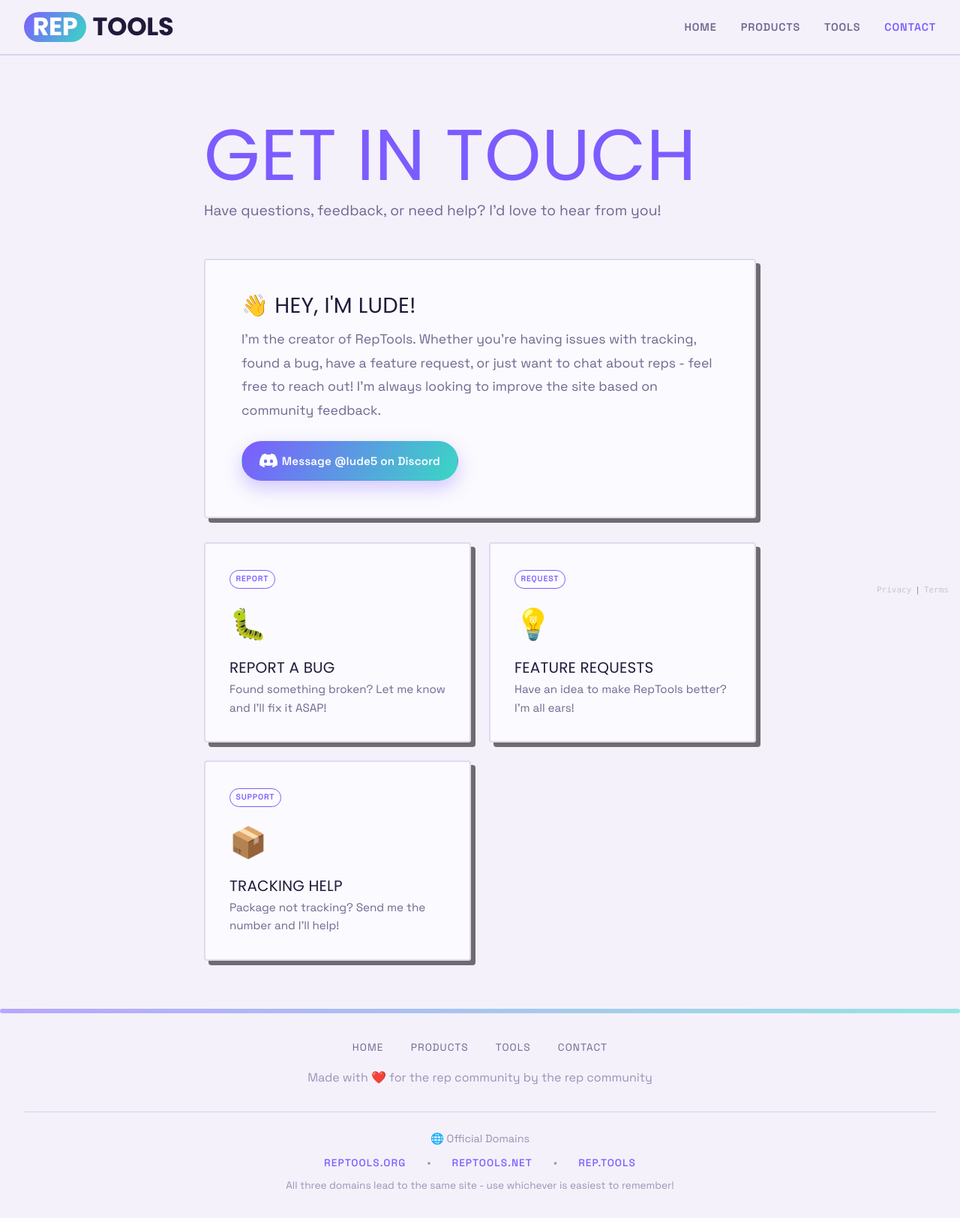
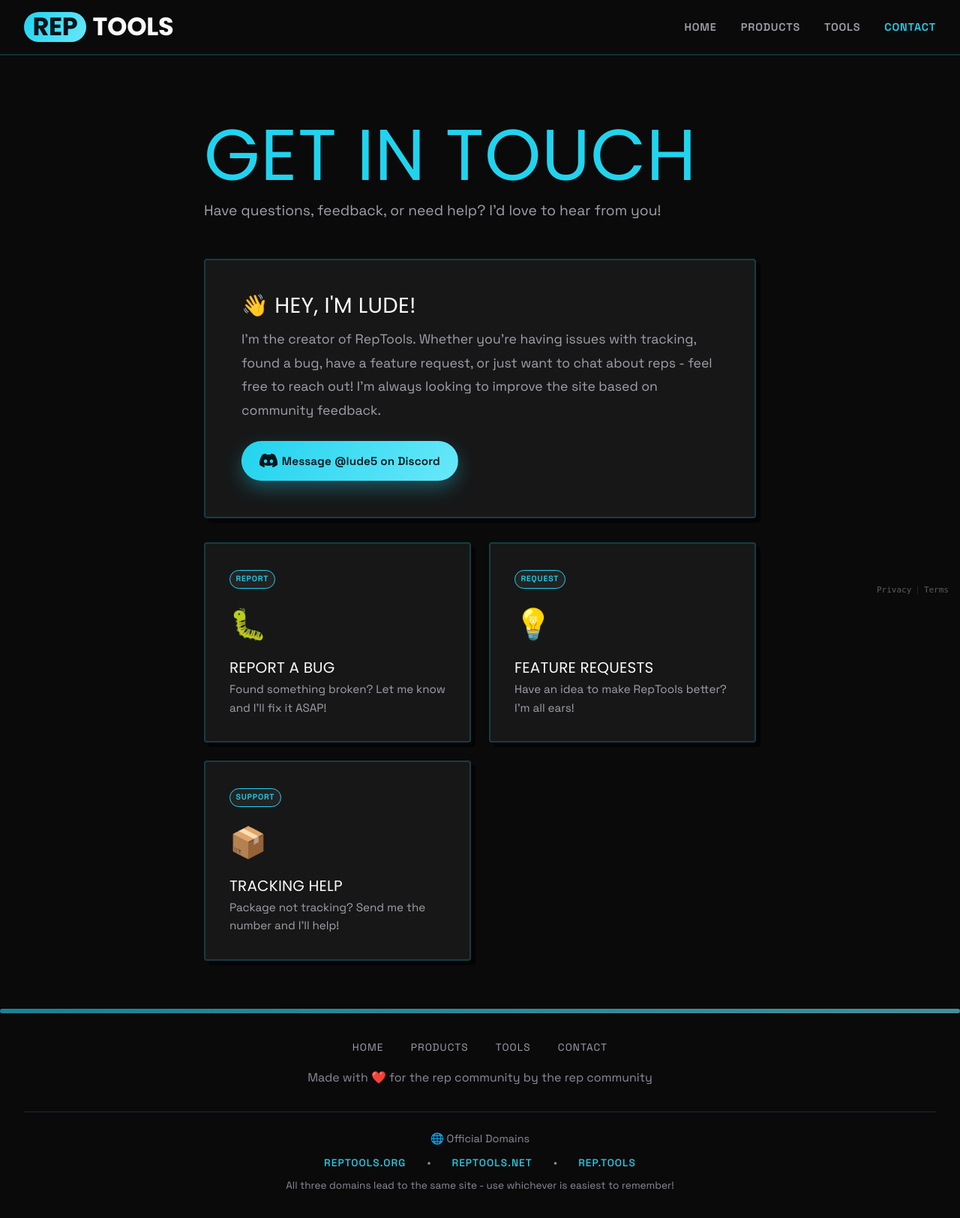
Before and after one commit to wl3512-lab/reptools-soft-glass, a Flask app: page /contact in a window 1280 px wide. Shown: the whole page at 75% size. Run offline with Flask 3, Linux system fonts and the light colour scheme; some libraries are stand-ins or nearby versions.

Commit message:
Unify palette: all prototypes now share the original black + cyan (#0a0a0b / #22d3ee); styles stay distinct per theme

```diff
--- a/static/css/brand.css
+++ b/static/css/brand.css
@@ -1,31 +1,31 @@
 /* ============================================================
    RepTools brand layer — SOFT GLASS
-   Light pastel glassmorphism: frosted panels, rounded corners,
-   gentle lavender/mint gradients, friendly rounded type.
-   Token names + .cc-* classes unchanged so templates reskin.
+   Dark glassmorphism: frosted translucent panels, pillowy rounded
+   corners, gentle cyan glow gradients, friendly rounded type.
+   SHARED black+cyan palette; personality is blur + big radius +
+   Poppins. Token names + .cc-* classes unchanged.
    ============================================================ */
 
 @import url('https://fonts.googleapis.com/css2?family=Poppins:wght@400;500;600;700;800&family=Space+Grotesk:wght@400;500;600;700&display=swap');
 
 :root{
-  /* light surfaces in "ink", dark text in "bone" */
-  --ink:        #f4f1fb;   /* soft lavender-white bg */
-  --ink-raised: rgba(255,255,255,.62); /* frosted panel */
-  --ink-line:   rgba(120,110,180,.22); /* soft border */
-  --bone:       #221a3a;   /* primary text */
-  --bone-dim:   #6f6790;   /* muted text */
+  --ink:        #0a0a0b;   /* near-black bg (shared) */
+  --ink-raised: rgba(255,255,255,.055);  /* frosted panel over dark */
+  --ink-line:   rgba(34,211,238,.20);    /* soft cyan border */
+  --bone:       #fafafa;   /* primary text */
+  --bone-dim:   #a1a1aa;   /* muted text */
 
-  --hazard:     #7c5cff;   /* PRIMARY — periwinkle */
-  --hazard-deep:#5b3df0;   /* pressed / hover */
-  --acid:       #3ad7c5;   /* secondary — mint */
-  --stamp:      #ff8bc6;   /* pink stamp */
+  --hazard:     #22d3ee;   /* PRIMARY — cyan */
+  --hazard-deep:#06b6d4;   /* pressed / hover */
+  --acid:       #67e8f9;   /* secondary — light cyan */
+  --stamp:      #22d3ee;   /* cyan stamp */
 
-  --gl:         #2bbf7e;   /* delivered */
-  --rl:         #ff6b8a;   /* issue */
-  --pending:    #ffaf54;   /* in transit */
+  --gl:         #22c55e;   /* delivered */
+  --rl:         #ef4444;   /* issue */
+  --pending:    #f59e0b;   /* in transit */
 
-  --on-hazard:  #ffffff;
-  --on-bone:    #ffffff;
+  --on-hazard:  #06141c;
+  --on-bone:    #0a0a0b;
 
   --font-display: 'Poppins', system-ui, sans-serif;
   --font-body:    'Space Grotesk', system-ui, sans-serif;
@@ -34,9 +34,9 @@
 
   --ease: cubic-bezier(0.22, 1, 0.36, 1);
 
-  --bg-primary:var(--ink); --bg-secondary:#ece7f8; --bg-card:rgba(255,255,255,.7);
-  --bg-elevated:rgba(255,255,255,.8); --border-color:var(--ink-line);
-  --text-primary:var(--bone); --text-secondary:var(--bone-dim); --text-muted:#9a93b5;
+  --bg-primary:var(--ink); --bg-secondary:#141417; --bg-card:rgba(255,255,255,.06);
+  --bg-elevated:rgba(255,255,255,.08); --border-color:var(--ink-line);
+  --text-primary:var(--bone); --text-secondary:var(--bone-dim); --text-muted:#8b8b99;
   --accent-primary:var(--hazard); --accent-secondary:var(--acid);
   --accent-success:var(--gl); --accent-tertiary:var(--pending);
   --on-accent:var(--on-hazard); --cy:var(--hazard);
@@ -44,8 +44,8 @@
 }
 
 body{ background:
-  radial-gradient(900px 600px at 12% -5%, rgba(124,92,255,.18), transparent 60%),
-  radial-gradient(800px 600px at 100% 0%, rgba(58,215,197,.16), transparent 55%),
+  radial-gradient(900px 600px at 12% -5%, rgba(34,211,238,.16), transparent 60%),
+  radial-gradient(800px 600px at 100% 0%, rgba(103,232,249,.12), transparent 55%),
   var(--ink); }
 
 .cc-wordmark{
@@ -70,27 +70,27 @@ body{ background:
   letter-spacing:.01em; font-size:.95rem; line-height:1;
   padding:.9em 1.5em; border:1px solid transparent; border-radius:999px;
   background:linear-gradient(120deg,var(--hazard),var(--acid)); color:var(--on-hazard);
-  cursor:pointer; box-shadow:0 10px 24px rgba(124,92,255,.32); text-decoration:none;
+  cursor:pointer; box-shadow:0 10px 24px rgba(34,211,238,.32); text-decoration:none;
   transition:transform .18s var(--ease), box-shadow .2s var(--ease), filter .2s var(--ease);
 }
-.cc-btn:hover{ transform:translateY(-2px); box-shadow:0 16px 32px rgba(124,92,255,.4); filter:brightness(1.03); }
+.cc-btn:hover{ transform:translateY(-2px); box-shadow:0 16px 32px rgba(34,211,238,.45); filter:brightness(1.03); }
 .cc-btn:active{ transform:translateY(0); }
-.cc-btn--ghost{ background:rgba(255,255,255,.55); color:var(--bone); border-color:var(--ink-line); -webkit-backdrop-filter:blur(10px); backdrop-filter:blur(10px); box-shadow:none; }
-.cc-btn--ghost:hover{ background:rgba(255,255,255,.8); }
+.cc-btn--ghost{ background:rgba(255,255,255,.06); color:var(--bone); border-color:var(--ink-line); -webkit-backdrop-filter:blur(10px); backdrop-filter:blur(10px); box-shadow:none; }
+.cc-btn--ghost:hover{ background:rgba(255,255,255,.12); }
 
 .cc-box{
   background:var(--ink-raised); border:1px solid var(--ink-line); border-radius:22px;
   -webkit-backdrop-filter:blur(16px); backdrop-filter:blur(16px);
-  box-shadow:0 18px 50px rgba(60,40,120,.16), inset 0 1px 0 rgba(255,255,255,.6);
+  box-shadow:0 18px 50px rgba(0,0,0,.45), inset 0 1px 0 rgba(255,255,255,.08);
 }
-.cc-box--hazard{ border-color:rgba(124,92,255,.5); box-shadow:0 18px 50px rgba(124,92,255,.28); }
+.cc-box--hazard{ border-color:rgba(34,211,238,.5); box-shadow:0 18px 50px rgba(34,211,238,.22); }
 
 .cc-tag{
   display:inline-flex; align-items:center; gap:.5ch;
   font-family:var(--font-mono); font-size:.66rem; font-weight:600;
   letter-spacing:.08em; text-transform:uppercase;
   padding:.32em .7em; border:1px solid currentColor; border-radius:999px; color:var(--hazard);
-  background:rgba(255,255,255,.5);
+  background:rgba(255,255,255,.05);
 }
 .cc-tag--gl{ color:var(--gl); } .cc-tag--rl{ color:var(--rl); } .cc-tag--pending{ color:var(--pending); }
 
@@ -101,7 +101,7 @@ body{ background:
   padding:.45em .8em; transform:rotate(-5deg); letter-spacing:.02em; line-height:1.05;
 }
 
-.cc-ticker{ overflow:hidden; white-space:nowrap; border-block:1px solid var(--ink-line); background:rgba(255,255,255,.5); -webkit-backdrop-filter:blur(10px); backdrop-filter:blur(10px); padding-block:.55rem; }
+.cc-ticker{ overflow:hidden; white-space:nowrap; border-block:1px solid var(--ink-line); background:rgba(255,255,255,.05); -webkit-backdrop-filter:blur(10px); backdrop-filter:blur(10px); padding-block:.55rem; }
 .cc-ticker__track{
   display:inline-block; will-change:transform; animation:cc-marquee 40s linear infinite;
   font-family:var(--font-mono); font-size:.78rem; letter-spacing:.06em; text-transform:uppercase; color:var(--bone-dim);
@@ -110,7 +110,7 @@ body{ background:
 .cc-ticker:hover .cc-ticker__track{ animation-play-state:paused; }
 @keyframes cc-marquee{ from{transform:translateX(0)} to{transform:translateX(-50%)} }
 
-.cc-barcode{ height:6px; width:100%; border-radius:999px; background:linear-gradient(90deg,var(--hazard),var(--acid)); opacity:.5; }
+.cc-barcode{ height:6px; width:100%; border-radius:999px; background:linear-gradient(90deg,var(--hazard),var(--acid)); opacity:.6; }
 
 :where(a,button,input,select,textarea,[tabindex],[role="button"]):focus-visible{
   outline:3px solid var(--hazard); outline-offset:2px;
--- a/templates/measurements.html
+++ b/templates/measurements.html
@@ -192,7 +192,7 @@ const $ = id => document.getElementById(id);
 let qcUrls = [], qcLink = '', unit = 'metric';
 
 // ---- measurement diagrams (clean SVG figure + highlighted line) ----
-const SVG_FIG='#52525b', SVG_HL='#ff4d00';
+const SVG_FIG='#52525b', SVG_HL='#22d3ee';
 function fig(hl){return `<svg viewBox="0 0 140 232" xmlns="http://www.w3.org/2000/svg">
 <g stroke="${SVG_FIG}" stroke-width="2.2" fill="none" stroke-linejoin="round" stroke-linecap="round">
 <circle cx="70" cy="26" r="15"/><path d="M64,42 h12 v9 h-12 z"/>
```
